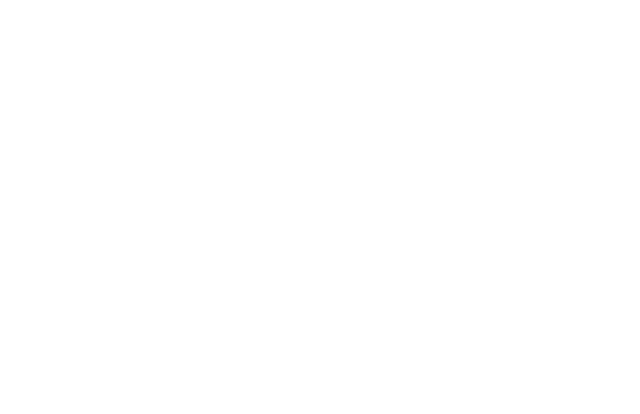
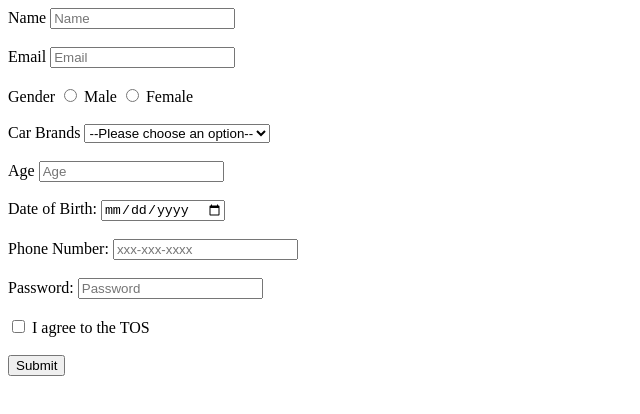
Before and after one commit to acciojob/signup-form-car-usikedeepika, a website: page main.html in a window 1280 px wide. Shown: the whole page, without its empty margins (0-640 px from the left). Drawn offline with Linux system fonts and the light colour scheme.

Commit message:
created a submission

```diff
--- a/main.html
+++ b/main.html
@@ -1,5 +1,4 @@
 <!DOCTYPE html>
-
 <html>
 
 <head>
@@ -7,6 +6,64 @@
 </head>
 
 <body>
+
+	 <form method="post">
+        <!-- Name Field -->
+        <label for="name">Name</label>
+        <input type="text" id="name" name="name" placeholder="Name" required>
+        <br><br>
+
+        <!-- Email Field -->
+        <label for="email">Email</label>
+        <input type="email" id="email" name="email" placeholder="Email" required>
+        <br><br>
+
+        <!-- Gender Field -->
+        <label>Gender</label>
+        <input type="radio" id="gender_m" name="gender" value="male" required>
+        <label for="gender_m">Male</label>
+        <input type="radio" id="gender_f" name="gender" value="female" required>
+        <label for="gender_f">Female</label>
+        <br><br>
+
+        <!-- Car Brands Field -->
+        <label for="cars">Car Brands</label>
+        <select id="cars" name="cars" required>
+            <option value="">--Please choose an option--</option>
+            <option value="toyota">Toyota</option>
+            <option value="honda">Honda</option>
+            <option value="ford">Ford</option>
+        </select>
+        <br><br>
+
+        <!-- Age Field -->
+        <label for="age">Age</label>
+        <input type="number" id="age" name="age" placeholder="Age" required>
+        <br><br>
+
+        <!-- DOB Field -->
+        <label for="dob">Date of Birth:</label>
+        <input type="date" id="dob" name="dob" required>
+        <br><br>
+
+        <!-- Phone Number Field -->
+        <label for="tel">Phone Number:</label>
+        <input type="tel" id="tel" name="tel" placeholder="xxx-xxx-xxxx">
+        <br><br>
+
+        <!-- Password Field -->
+        <label for="password">Password:</label>
+        <input type="password" id="password" name="password" placeholder="Password" required>
+        <br><br>
+
+        <!-- Terms and Conditions -->
+        <input type="checkbox" id="tos" name="tos" required>
+        <label for="tos">I agree to the TOS</label>
+        <br><br>
+
+        <!-- Submit Button -->
+        <button type="submit">Submit</button>
+    </form>
 	<!-- the entire body must be written by student -->
     <script type="text/javascript" src="./script.js">
 </script>
```
